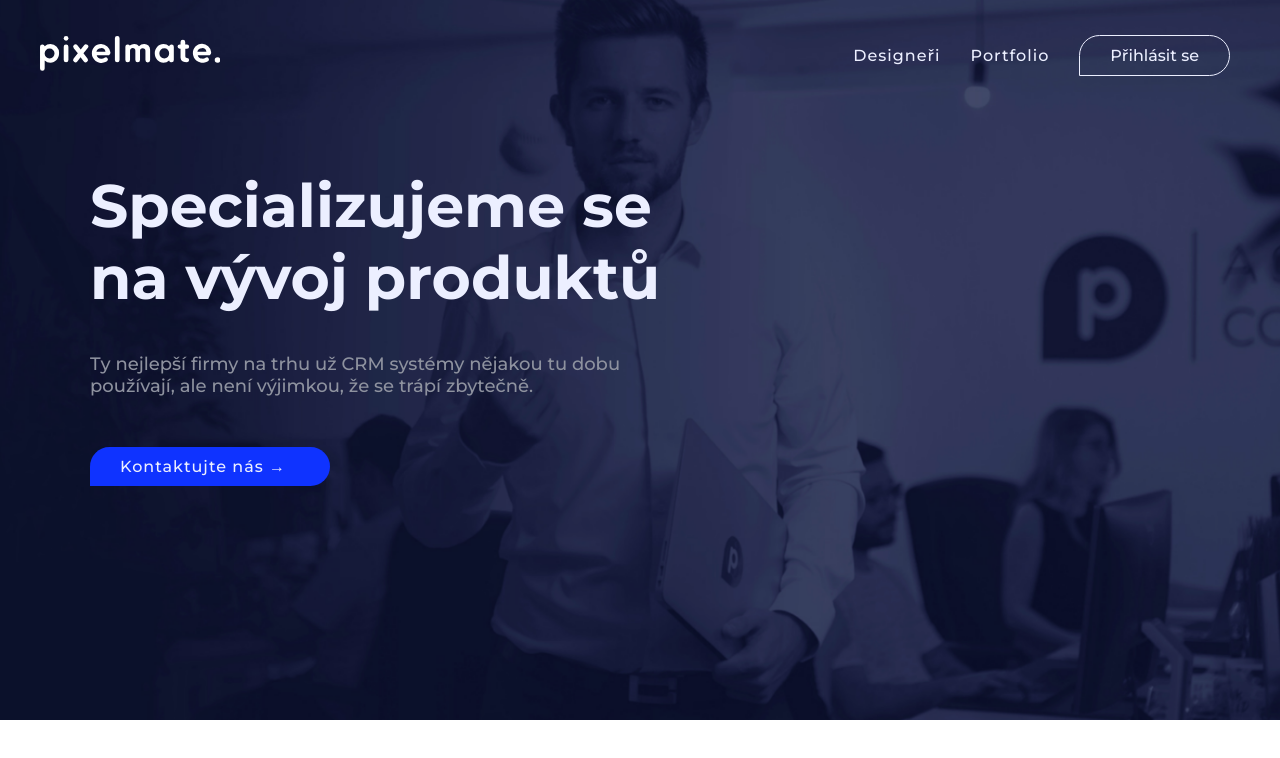
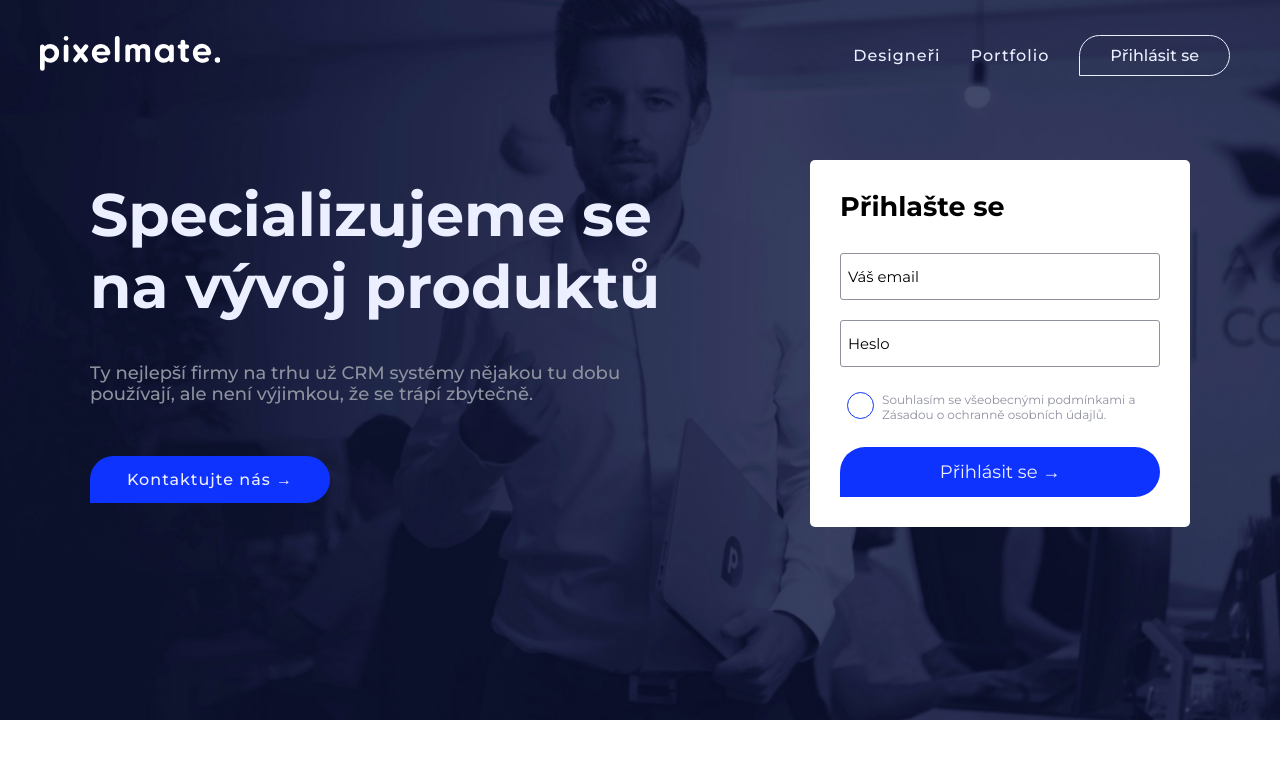
Before and after one commit to HuldaCZ/pixelmate-task, a Next.js app: page / in a window 1280 px wide. Shown: the top 758 px of the page. Built offline with nearby package versions, Linux system fonts and the light colour scheme.

Commit message:
Login Form

```diff
--- a/components/Button/Button.module.scss
+++ b/components/Button/Button.module.scss
@@ -1,12 +1,13 @@
 @import "../../styles/variables";
 
 .btn__fill {
-  padding: 1rem 3rem;
+  padding: 1.4rem 3rem;
   border-radius: 31px 31px 31px 0px;
   background: $color-primary;
   color: $color-primary-light;
   cursor: pointer;
   transition: all 0.2s;
+  text-align: center;
 
   &:hover {
     background: $color-primary-light;
@@ -29,6 +30,7 @@
   color: $color-primary-light;
   transition: all 0.2s;
   cursor: pointer;
+  text-align: center;
 
   &:hover {
     background: $color-primary-light;
--- /dev/null
+++ b/components/Homepage/LoginForm/LoginForm.module.scss
@@ -0,0 +1,137 @@
+@import "../../../styles/variables";
+
+.loginForm {
+  margin-top: 4rem;
+  font-size: 1.8rem;
+  box-sizing: border-box;
+
+  &__container {
+    padding: 3rem;
+    display: flex;
+    flex-direction: column;
+    align-items: flex-start;
+    justify-content: center;
+    width: 100%;
+    height: 100%;
+    background-color: #fff;
+    border-radius: 5px;
+    width: 32rem;
+  }
+
+  &__form {
+    width: 100%;
+    height: 100%;
+    display: flex;
+    flex-direction: column;
+
+    &__button {
+      margin-top: 2rem;
+    }
+
+    &__group {
+      margin-bottom: 2rem;
+      padding: 0.5rem 0.7rem;
+      border: 1px solid $color-gray;
+      border-radius: 3px;
+      width: 95%;
+    }
+
+    &__group_wb {
+      margin-bottom: 2rem;
+      padding: 0.5rem 0.7rem;
+      border-radius: 3px;
+      width: 95%;
+    }
+
+    &__label {
+      margin-bottom: 1.7rem;
+      position: relative;
+    }
+
+    &__input {
+      height: 1.5rem;
+      margin-top: 1.8rem;
+      border: none;
+      outline: none;
+
+      &:focus + .loginForm__form__span {
+        transform: translateY(-1.5rem);
+      }
+    }
+
+    &__span {
+      position: absolute;
+      top: 0;
+      left: 0;
+      transform: translateY(-0.4rem);
+      font-size: 0.825em;
+      transition-duration: 300ms;
+    }
+  }
+
+  &__heading {
+    margin-bottom: 3rem;
+  }
+}
+
+// Checkbox
+
+.checkbox {
+  &_container {
+    display: block;
+    position: relative;
+    cursor: pointer;
+    -webkit-user-select: none;
+    -moz-user-select: none;
+    -ms-user-select: none;
+    user-select: none;
+    padding-left: 3.5rem;
+    font-size: 1.2rem;
+    color: $color-gray;
+
+    &:hover input ~ .checkbox_checkmark {
+      background-color: $color-white;
+    }
+
+    input:checked ~ .checkbox_checkmark {
+      background-color: $color-primary;
+    }
+    input:checked ~ .checkbox_checkmark:after {
+      display: block;
+    }
+  }
+
+  &_checkmark {
+    position: absolute;
+    top: 0;
+    left: 0;
+    height: 2.5rem;
+    width: 2.5rem;
+    background-color: #ffffff;
+    border-radius: 2.5rem;
+    border: 1px solid $color-primary;
+
+    &:after {
+      content: "";
+      position: absolute;
+      display: none;
+    }
+  }
+
+  &_container &_checkmark:after {
+    top: 9px;
+    left: 9px;
+    width: 8px;
+    height: 8px;
+    border-radius: 50%;
+    background: white;
+  }
+
+  &_input {
+    position: absolute;
+    opacity: 0;
+    cursor: pointer;
+    height: 0;
+    width: 0;
+  }
+}
--- a/components/Homepage/LoginForm/LoginForm.tsx
+++ b/components/Homepage/LoginForm/LoginForm.tsx
@@ -1 +1,40 @@
 import React from "react";
+
+import Button from "../../Button/Button";
+import styles from "./LoginForm.module.scss";
+
+const LoginForm: React.FC = () => {
+  return (
+    <div className={styles.loginForm}>
+      <div className={styles.loginForm__container}>
+        <h2 className={styles.loginForm__heading}>Přihlašte se</h2>
+        <form className={styles.loginForm__form}>
+          <div className={styles.loginForm__form__group}>
+            <label id="email" className={styles.loginForm__form__label}>
+              <input type="email" id="email" className={styles.loginForm__form__input} />
+              <span className={styles.loginForm__form__span}>Váš email</span>
+            </label>
+          </div>
+          <div className={styles.loginForm__form__group}>
+            <label id="password" className={styles.loginForm__form__label}>
+              <input type="password" id="password" className={styles.loginForm__form__input} />
+              <span className={styles.loginForm__form__span}>Heslo</span>
+            </label>
+          </div>
+
+          <div className={styles.loginForm__form__group_wb}>
+            <label className={styles.checkbox_container}>
+              Souhlasím se všeobecnými podmínkami a Zásadou o ochranně osobních údajlů.
+              <input className={styles.checkbox_input} type="checkbox" />
+              <span className={styles.checkbox_checkmark}></span>
+            </label>
+          </div>
+
+          <Button design="fill" onClick={() => {}} text="Přihlásit se &rarr;" />
+        </form>
+      </div>
+    </div>
+  );
+};
+
+export default LoginForm;
--- a/pages/index.tsx
+++ b/pages/index.tsx
@@ -6,6 +6,7 @@ import styles from "../styles/Home.module.scss";
 import NavBar from "../components/NavBar/NavBar";
 import Header from "../components/Homepage/Header/Header";
 import Heading from "../components/Homepage/Heading/Heading";
+import LoginForm from "../components/Homepage/LoginForm/LoginForm";
 
 const Home: NextPage = () => {
   return (
@@ -28,7 +29,9 @@ const Home: NextPage = () => {
           <div className={styles.main__column}>
             <Heading />
           </div>
-          <div></div>
+          <div>
+            <LoginForm />
+          </div>
         </div>
       </main>
 
```
